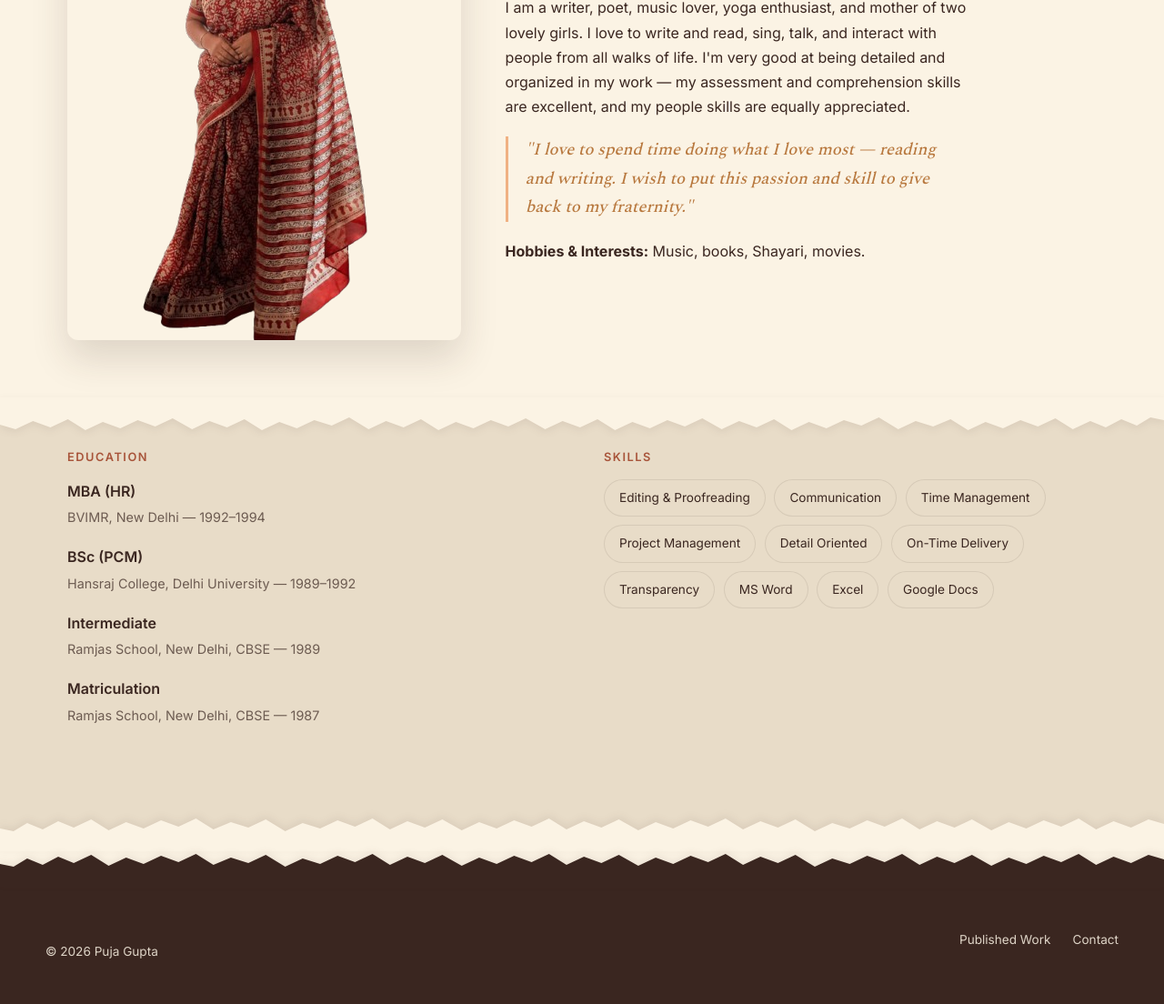
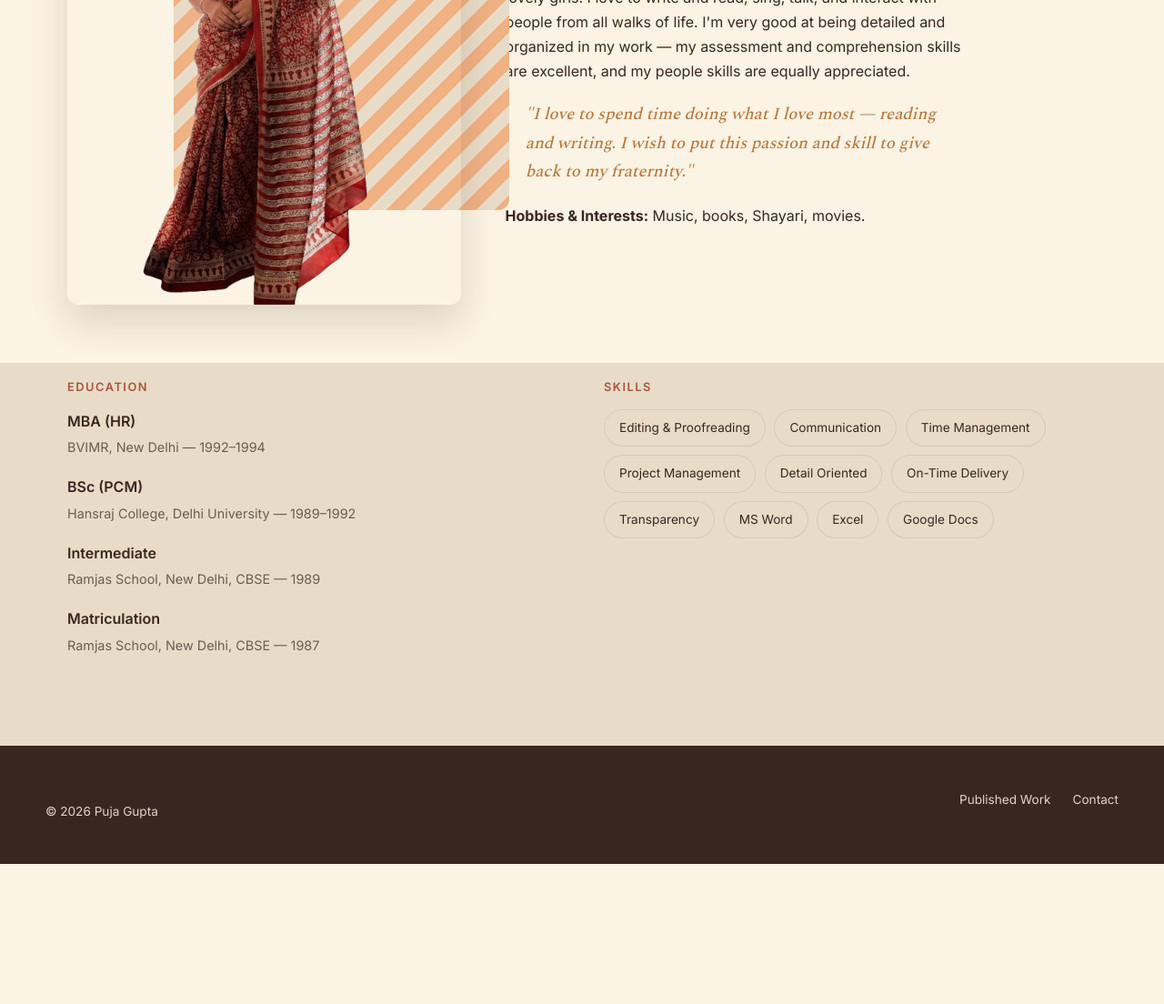
Before and after one commit to ahoro8188-a11y/pujagupta, a plain HTML site: page about.html in a window 1280 px wide. Shown: the part 700-1804 px from the top of the page at 91% size. After the commit the page ends 1650 px from the top, so only its background shows below. Drawn offline with nearby package versions, Linux system fonts and the light colour scheme.

Commit message:
Update about.html

```diff
--- a/about.html
+++ b/about.html
@@ -36,14 +36,12 @@
     <h1>Hi, I'm Puja</h1>
     <p>Writer &middot; Editor &middot; Poet &middot; Mother of two</p>
   </div>
-  <svg class="torn-divider" viewBox="0 0 1200 40" preserveAspectRatio="none" aria-hidden="true">
-    <path d="M0,40 L0,15 L14,18 L28,9 L44,16 L60,7 L76,14 L94,5 L112,17 L130,8 L148,15 L166,6 L184,13 L202,4 L220,16 L238,8 L256,14 L274,5 L294,18 L312,9 L330,15 L348,6 L366,13 L384,4 L402,16 L420,7 L438,14 L456,5 L476,17 L494,8 L512,15 L530,6 L548,13 L566,4 L584,16 L602,7 L620,14 L638,5 L658,17 L676,8 L694,15 L712,6 L730,13 L748,4 L766,16 L784,7 L802,14 L820,5 L840,18 L858,9 L876,15 L894,6 L912,13 L930,4 L948,16 L966,7 L984,14 L1002,5 L1022,17 L1040,8 L1058,15 L1076,6 L1094,13 L1112,4 L1130,16 L1148,7 L1166,14 L1184,5 L1200,10 L1200,40 Z"/>
-  </svg>
 </section>
 
 <section class="about-grid">
-  <div class="about-photo">
-    <img src="about-photo.jpg.png" alt="Puja Gupta">
+  <div class="about-photo" style="position:relative;">
+    <div class="stripe-panel" style="width: 85%; height: 90%; top: -8%; right: -12%; left:auto;" aria-hidden="true"></div>
+    <img src="about-photo.jpg.png" alt="Puja Gupta" style="position:relative;">
   </div>
   <div class="about-copy">
     <p class="eyebrow">My story</p>
@@ -55,10 +53,7 @@
 </section>
 
 <div class="band band-cream2">
-  <svg class="torn-divider" viewBox="0 0 1200 40" preserveAspectRatio="none" aria-hidden="true" style="transform: rotate(180deg); margin-bottom:-1px;">
-    <path d="M0,40 L0,15 L14,18 L28,9 L44,16 L60,7 L76,14 L94,5 L112,17 L130,8 L148,15 L166,6 L184,13 L202,4 L220,16 L238,8 L256,14 L274,5 L294,18 L312,9 L330,15 L348,6 L366,13 L384,4 L402,16 L420,7 L438,14 L456,5 L476,17 L494,8 L512,15 L530,6 L548,13 L566,4 L584,16 L602,7 L620,14 L638,5 L658,17 L676,8 L694,15 L712,6 L730,13 L748,4 L766,16 L784,7 L802,14 L820,5 L840,18 L858,9 L876,15 L894,6 L912,13 L930,4 L948,16 L966,7 L984,14 L1002,5 L1022,17 L1040,8 L1058,15 L1076,6 L1094,13 L1112,4 L1130,16 L1148,7 L1166,14 L1184,5 L1200,10 L1200,40 Z" fill="var(--cream)"/>
-  </svg>
-  <section class="edu-skills">
+<section class="edu-skills">
     <div>
       <p class="eyebrow">Education</p>
       <div class="edu-item">
@@ -94,14 +89,7 @@
       </div>
     </div>
   </section>
-  <svg class="torn-divider" viewBox="0 0 1200 40" preserveAspectRatio="none" aria-hidden="true" style="margin-top:-1px;">
-    <path d="M0,40 L0,15 L14,18 L28,9 L44,16 L60,7 L76,14 L94,5 L112,17 L130,8 L148,15 L166,6 L184,13 L202,4 L220,16 L238,8 L256,14 L274,5 L294,18 L312,9 L330,15 L348,6 L366,13 L384,4 L402,16 L420,7 L438,14 L456,5 L476,17 L494,8 L512,15 L530,6 L548,13 L566,4 L584,16 L602,7 L620,14 L638,5 L658,17 L676,8 L694,15 L712,6 L730,13 L748,4 L766,16 L784,7 L802,14 L820,5 L840,18 L858,9 L876,15 L894,6 L912,13 L930,4 L948,16 L966,7 L984,14 L1002,5 L1022,17 L1040,8 L1058,15 L1076,6 L1094,13 L1112,4 L1130,16 L1148,7 L1166,14 L1184,5 L1200,10 L1200,40 Z" fill="var(--cream)"/>
-  </svg>
 </div>
-
-<svg class="torn-divider to-ink" viewBox="0 0 1200 40" preserveAspectRatio="none" aria-hidden="true" style="margin-bottom:-1px;">
-  <path d="M0,40 L0,15 L14,18 L28,9 L44,16 L60,7 L76,14 L94,5 L112,17 L130,8 L148,15 L166,6 L184,13 L202,4 L220,16 L238,8 L256,14 L274,5 L294,18 L312,9 L330,15 L348,6 L366,13 L384,4 L402,16 L420,7 L438,14 L456,5 L476,17 L494,8 L512,15 L530,6 L548,13 L566,4 L584,16 L602,7 L620,14 L638,5 L658,17 L676,8 L694,15 L712,6 L730,13 L748,4 L766,16 L784,7 L802,14 L820,5 L840,18 L858,9 L876,15 L894,6 L912,13 L930,4 L948,16 L966,7 L984,14 L1002,5 L1022,17 L1040,8 L1058,15 L1076,6 L1094,13 L1112,4 L1130,16 L1148,7 L1166,14 L1184,5 L1200,10 L1200,40 Z"/>
-</svg>
 <footer class="site-footer">
   <div class="footer-inner">
     <p>© 2026 Puja Gupta</p>
```
